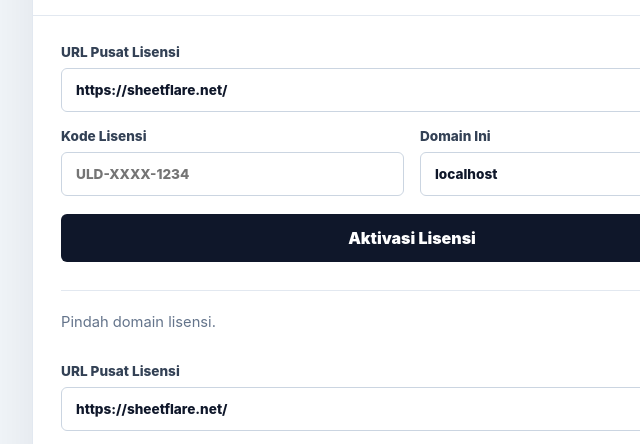
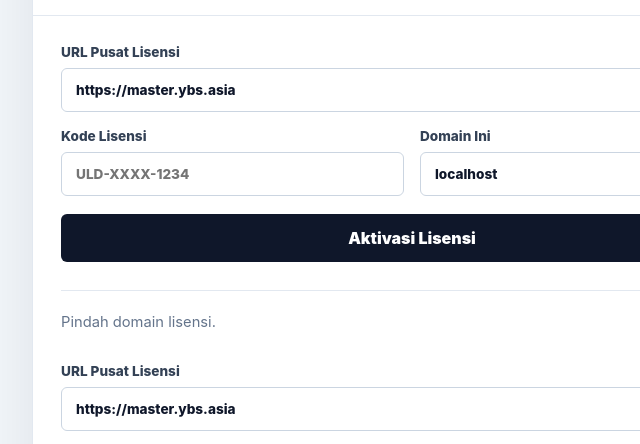
Before and after one commit to ybsofficial/ybsmembermaster, a plain HTML site: page install.html in a window 1280 px wide. Shown: the part 124-568 px from the top of the page, 228-868 px from the left. Drawn offline with Linux system fonts and the light colour scheme.

Commit message:
Update title and server URL in install.html

```diff
--- a/install.html
+++ b/install.html
@@ -3,7 +3,7 @@
 <head>
   <meta charset="UTF-8">
   <meta name="viewport" content="width=device-width, initial-scale=1.0">
-  <title>Install Cloudmember</title>
+  <title>Install YBS Cloud Member</title>
   <script src="config.js?v=2026"></script>
   <style>
     :root {
@@ -228,7 +228,7 @@
     const adminAccessLink = document.getElementById('admin-access-link');
 
     domainInput.value = window.location.hostname.replace(/^www\./, '');
-    serverInput.value = 'https://sheetflare.net/';
+    serverInput.value = 'https://master.ybs.asia';
     resetServerInput.value = serverInput.value;
     if (window.CLOUDMEMBER_APP) {
       versionText.innerText = 'Versi: ' + window.CLOUDMEMBER_APP.version;
```
